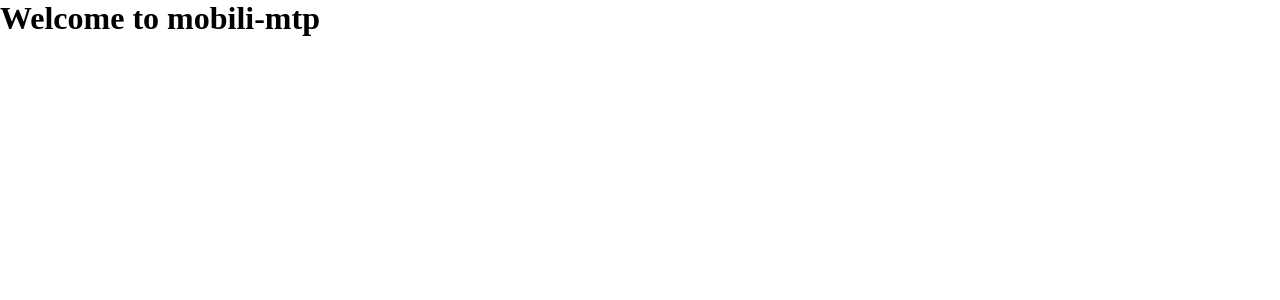
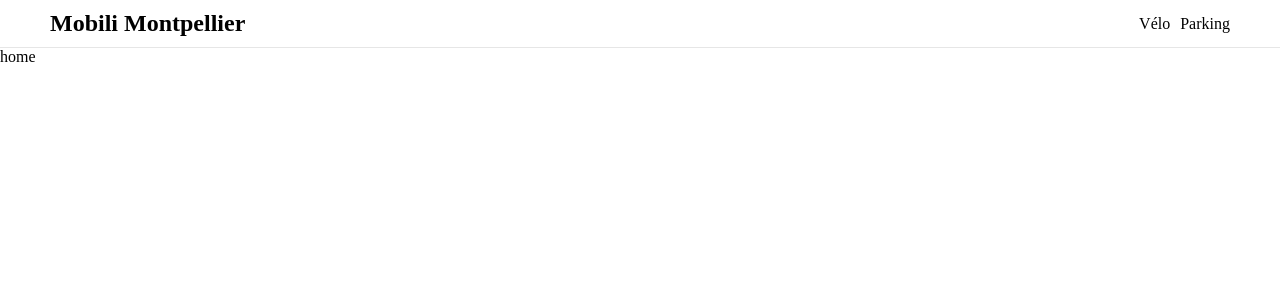
Before and after one commit to ValentinDft/mobili-mtp, an Angular app: page / in a window 1280 px wide. Shown: the top 300 px of the page. Built offline with nearby package versions, Linux system fonts and the light colour scheme.

Commit message:
feat(topbar): add topbar and routing (#1)

```diff
--- a/src/app/app.component.html
+++ b/src/app/app.component.html
@@ -1 +1,2 @@
+<app-topbar></app-topbar>
 <router-outlet></router-outlet>
--- a/src/app/app.component.ts
+++ b/src/app/app.component.ts
@@ -1,11 +1,12 @@
 import { Component } from '@angular/core';
 import { CommonModule } from '@angular/common';
 import { RouterOutlet } from '@angular/router';
+import { TopbarComponent } from './components/topbar/topbar.component';
 
 @Component({
   selector: 'app-root',
   standalone: true,
-  imports: [CommonModule, RouterOutlet],
+  imports: [CommonModule, RouterOutlet, TopbarComponent],
   templateUrl: './app.component.html',
   styleUrls: ['./app.component.scss'],
 })
--- a/src/app/app.routes.ts
+++ b/src/app/app.routes.ts
@@ -10,5 +10,9 @@ export const routes: Routes = [
     path: 'bike',
     component: HomeComponent,
   },
+  {
+    path: 'parking',
+    component: HomeComponent,
+  },
   { path: '**', redirectTo: '' },
 ];
--- /dev/null
+++ b/src/app/components/topbar/topbar.component.html
@@ -0,0 +1,7 @@
+<div class="topbar">
+  <h1 [routerLink]="['']" class="topbar-title">Mobili Montpellier</h1>
+  <nav>
+    <a [routerLink]="['bike']" routerLinkActive="active">Vélo</a>
+    <a [routerLink]="['parking']" routerLinkActive="active">Parking</a>
+  </nav>
+</div>
--- /dev/null
+++ b/src/app/components/topbar/topbar.component.scss
@@ -0,0 +1,23 @@
+.topbar {
+  border-bottom: 1px solid #e6e6e6;
+  display: flex;
+  justify-content: space-between;
+  align-items: center;
+  padding: 10px 50px;
+
+  &-title {
+    font-size: 1.5rem;
+    font-weight: 600;
+    cursor: pointer;
+  }
+
+  nav {
+    display: flex;
+    gap: 10px;
+
+    a {
+      text-decoration: none;
+      color: black;
+    }
+  }
+}
--- a/src/app/pages/home/home.component.html
+++ b/src/app/pages/home/home.component.html
@@ -1,3 +1,3 @@
 <main>
-  <h1>Welcome to mobili-mtp</h1>
+  <p>home</p>
 </main>
```
Also changed, not shown: src/app/components/topbar/topbar.component.ts (added, +12 -0 lines).
